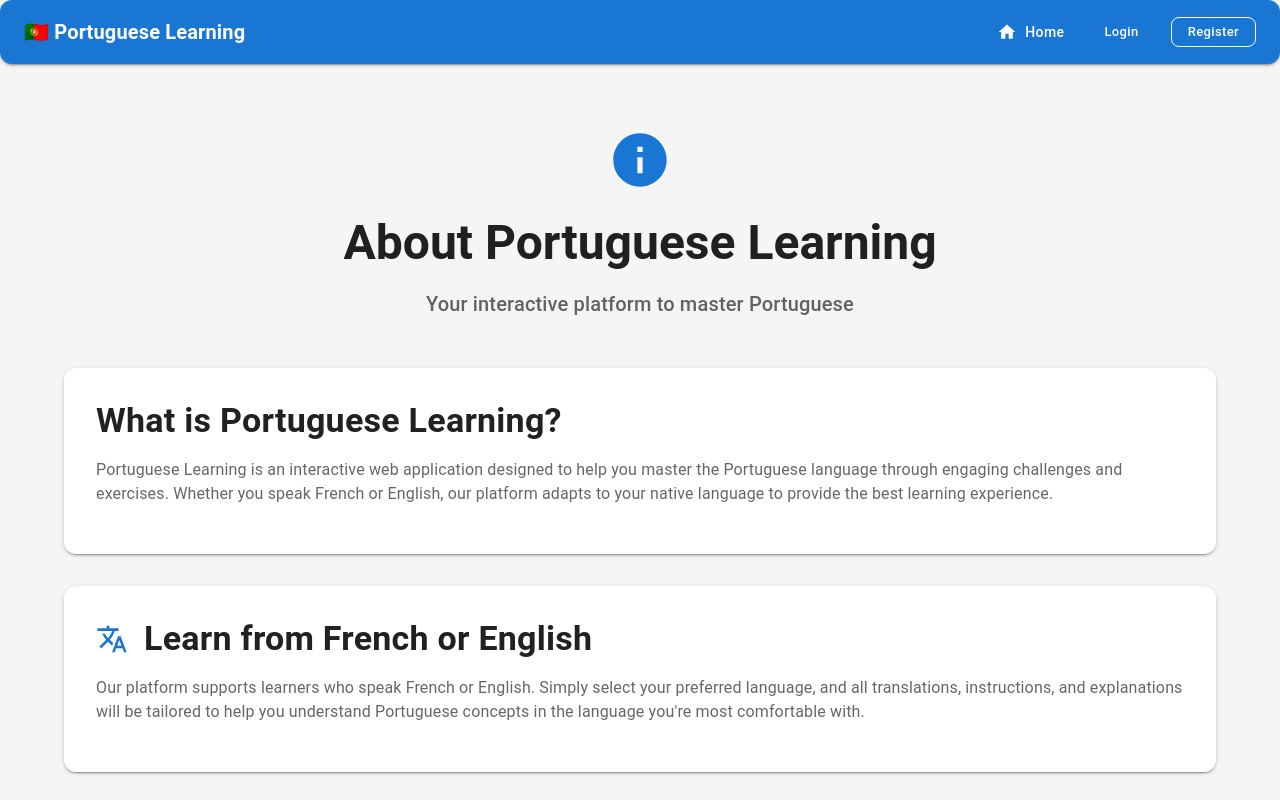
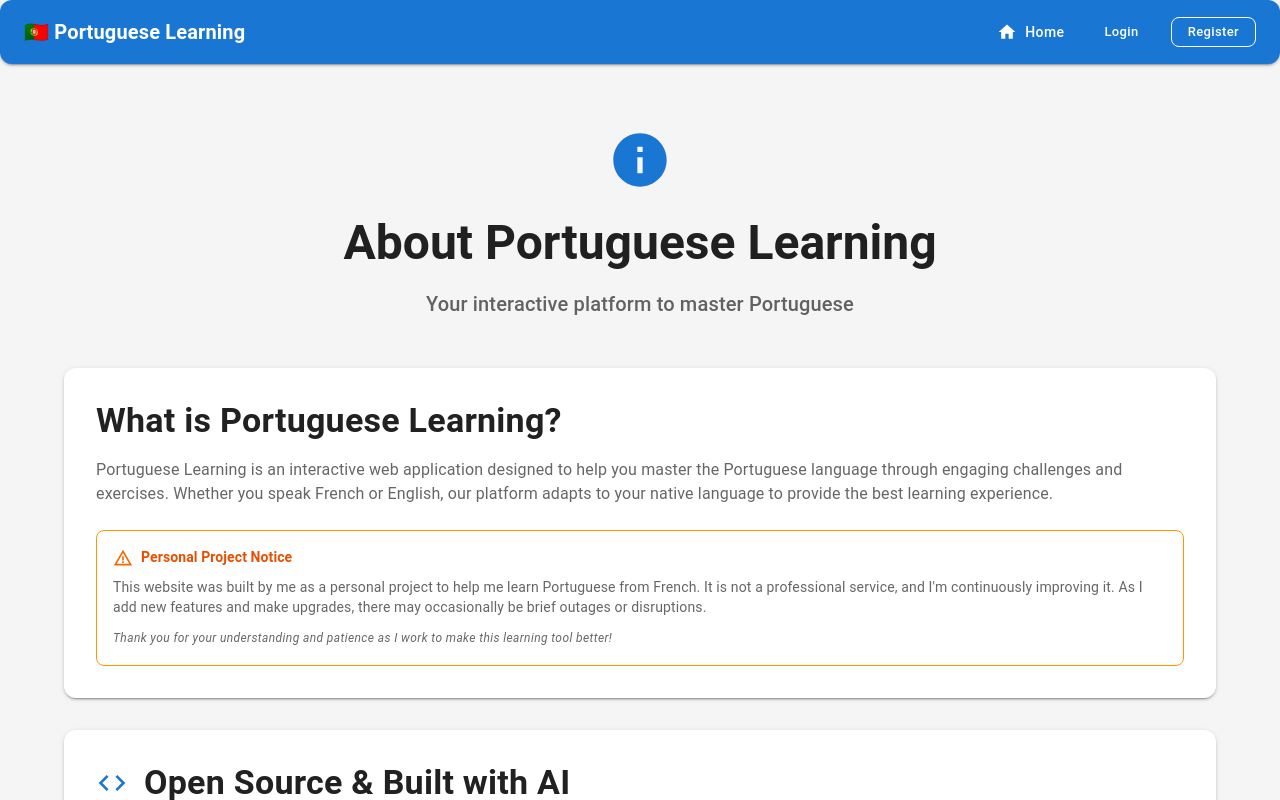
Before and after one commit to charly37/PortugueseLearning, a React app: page / in a window 1280 px wide. Both pictures are taken after a click on the button "About". Shown: the top 800 px of the page. Built offline with nearby package versions, Linux system fonts and the light colour scheme; no server answers.

Commit message:
add more info about website

```diff
--- a/src/client/components/AboutPage.tsx
+++ b/src/client/components/AboutPage.tsx
@@ -1,5 +1,5 @@
 import React from 'react';
-import { Container, Box, Typography, Paper, Grid, Divider } from '@mui/material';
+import { Container, Box, Typography, Paper, Grid, Divider, Link } from '@mui/material';
 import InfoIcon from '@mui/icons-material/Info';
 import TranslateIcon from '@mui/icons-material/Translate';
 import SchoolIcon from '@mui/icons-material/School';
@@ -7,6 +7,10 @@ import RecordVoiceOverIcon from '@mui/icons-material/RecordVoiceOver';
 import PersonIcon from '@mui/icons-material/Person';
 import PersonAddIcon from '@mui/icons-material/PersonAdd';
 import CheckCircleIcon from '@mui/icons-material/CheckCircle';
+import CodeIcon from '@mui/icons-material/Code';
+import FavoriteIcon from '@mui/icons-material/Favorite';
+import GitHubIcon from '@mui/icons-material/GitHub';
+import WarningAmberIcon from '@mui/icons-material/WarningAmber';
 import { useTranslation } from 'react-i18next';
 
 const AboutPage: React.FC = () => {
@@ -35,6 +39,72 @@ const AboutPage: React.FC = () => {
             <Typography variant="body1" color="text.secondary" paragraph>
               {t('about.purposeText')}
             </Typography>
+
+            {/* Personal Project Notice - Integrated */}
+            <Box sx={{ mt: 3, p: 2, bgcolor: 'warning.lighter', borderRadius: 2, border: '1px solid', borderColor: 'warning.light' }}>
+              <Box sx={{ display: 'flex', alignItems: 'center', mb: 1 }}>
+                <WarningAmberIcon sx={{ fontSize: 20, color: 'warning.main', mr: 1 }} />
+                <Typography variant="subtitle2" sx={{ fontWeight: 600, color: 'warning.dark' }}>
+                  {t('about.personalProjectTitle')}
+                </Typography>
+              </Box>
+              <Typography variant="body2" color="text.secondary" paragraph sx={{ mb: 1 }}>
+                {t('about.personalProjectText')}
+              </Typography>
+              <Typography variant="caption" color="text.secondary" sx={{ fontStyle: 'italic' }}>
+                {t('about.personalProjectNote')}
+              </Typography>
+            </Box>
+          </Paper>
+
+          {/* Open Source Section */}
+          <Paper elevation={2} sx={{ p: 4, mb: 4, bgcolor: 'primary.lighter' }}>
+            <Box sx={{ display: 'flex', alignItems: 'center', mb: 2 }}>
+              <CodeIcon sx={{ fontSize: 32, color: 'primary.main', mr: 2 }} />
+              <Typography variant="h4" sx={{ fontWeight: 600 }}>
+                {t('about.openSourceTitle')}
+              </Typography>
+            </Box>
+            <Typography variant="body1" color="text.secondary" paragraph>
+              {t('about.openSourceText')}
+            </Typography>
+
+            <Box sx={{ mt: 3, p: 2, bgcolor: 'background.paper', borderRadius: 2, border: '1px solid', borderColor: 'divider' }}>
+              <Box sx={{ display: 'flex', alignItems: 'center', gap: 1, mb: 1 }}>
+                <GitHubIcon sx={{ fontSize: 24 }} />
+                <Typography variant="subtitle1" sx={{ fontWeight: 600 }}>
+                  GitHub Repository:
+                </Typography>
+              </Box>
+              <Link
+                href="https://github.com/charly37/PortugueseLearning"
+                target="_blank"
+                rel="noopener noreferrer"
+                sx={{
+                  fontSize: '1.1rem',
+                  display: 'block',
+                  mb: 2,
+                  wordBreak: 'break-all'
+                }}
+              >
+                https://github.com/charly37/PortugueseLearning
+              </Link>
+
+              <Box sx={{ display: 'flex', flexDirection: 'column', gap: 1, mt: 2 }}>
+                <Box sx={{ display: 'flex', alignItems: 'center' }}>
+                  <FavoriteIcon sx={{ fontSize: 18, color: 'error.main', mr: 1 }} />
+                  <Typography variant="body2" color="text.secondary">
+                    {t('about.githubStar')}
+                  </Typography>
+                </Box>
+                <Box sx={{ display: 'flex', alignItems: 'center' }}>
+                  <InfoIcon sx={{ fontSize: 18, color: 'info.main', mr: 1 }} />
+                  <Typography variant="body2" color="text.secondary">
+                    {t('about.githubIssues')}
+                  </Typography>
+                </Box>
+              </Box>
+            </Box>
           </Paper>
 
           {/* Language Options */}
--- a/src/locales/en.json
+++ b/src/locales/en.json
@@ -60,7 +60,14 @@
     "registeredAccountFeatures": "Permanent progress tracking, personalized challenges based on weak areas, detailed statistics and analytics, progress saved forever.",
     "upgradeAnytime": "You can upgrade from a guest account to a registered account at any time, and all your progress will be preserved!",
     "getStartedTitle": "Ready to Start Learning?",
-    "getStartedText": "Choose your learning mode and start mastering Portuguese today!"
+    "getStartedText": "Choose your learning mode and start mastering Portuguese today!",
+    "personalProjectTitle": "Personal Project Notice",
+    "personalProjectText": "This website was built by me as a personal project to help me learn Portuguese from French. It is not a professional service, and I'm continuously improving it. As I add new features and make upgrades, there may occasionally be brief outages or disruptions.",
+    "personalProjectNote": "Thank you for your understanding and patience as I work to make this learning tool better!",
+    "openSourceTitle": "Open Source & Built with AI",
+    "openSourceText": "This project is open source and serves as both a learning tool for Portuguese and an opportunity for me to explore coding with AI assistance. The entire source code is available on GitHub.",
+    "githubStar": "⭐ Star the repository to show your support and appreciation!",
+    "githubIssues": "🐛 Found a bug or have an improvement idea? Open an issue on GitHub - your feedback is valuable!"
   },
   "landing": {
     "welcome": "Welcome",
--- a/src/locales/fr.json
+++ b/src/locales/fr.json
@@ -60,7 +60,14 @@
     "registeredAccountFeatures": "Suivi permanent des progrès, défis personnalisés basés sur vos points faibles, statistiques et analyses détaillées, progrès sauvegardés pour toujours.",
     "upgradeAnytime": "Vous pouvez passer d'un compte invité à un compte enregistré à tout moment, et tous vos progrès seront préservés !",
     "getStartedTitle": "Prêt à Commencer l'Apprentissage ?",
-    "getStartedText": "Choisissez votre mode d'apprentissage et commencez à maîtriser le portugais aujourd'hui !"
+    "getStartedText": "Choisissez votre mode d'apprentissage et commencez à maîtriser le portugais aujourd'hui !",
+    "personalProjectTitle": "Projet Personnel",
+    "personalProjectText": "Ce site web a été construit par moi comme un projet personnel pour m'aider à apprendre le portugais depuis le français. Ce n'est pas un service professionnel, et je l'améliore continuellement. Pendant que j'ajoute de nouvelles fonctionnalités et effectue des mises à jour, il peut parfois y avoir de brèves interruptions de service.",
+    "personalProjectNote": "Merci de votre compréhension et de votre patience pendant que je travaille à améliorer cet outil d'apprentissage !",
+    "openSourceTitle": "Open Source & Développé avec l'IA",
+    "openSourceText": "Ce projet est open source et sert à la fois d'outil d'apprentissage du portugais et d'opportunité pour moi d'explorer la programmation avec l'assistance de l'IA. Le code source complet est disponible sur GitHub.",
+    "githubStar": "⭐ Ajoutez une étoile au dépôt pour montrer votre soutien et votre appréciation !",
+    "githubIssues": "🐛 Vous avez trouvé un bug ou avez une idée d'amélioration ? Ouvrez un ticket sur GitHub - vos retours sont précieux !"
   },
   "landing": {
     "welcome": "Bienvenue",
```
